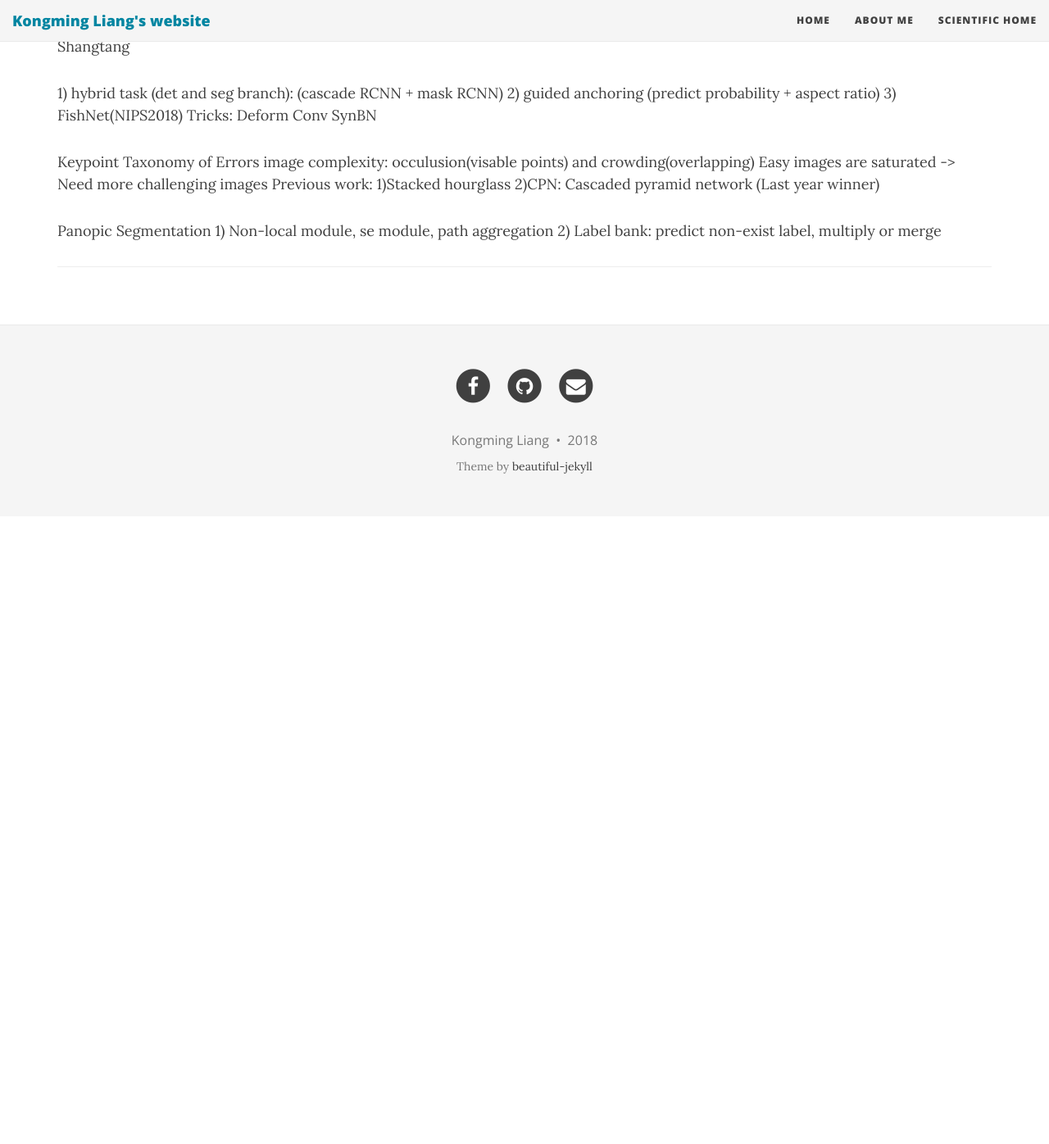
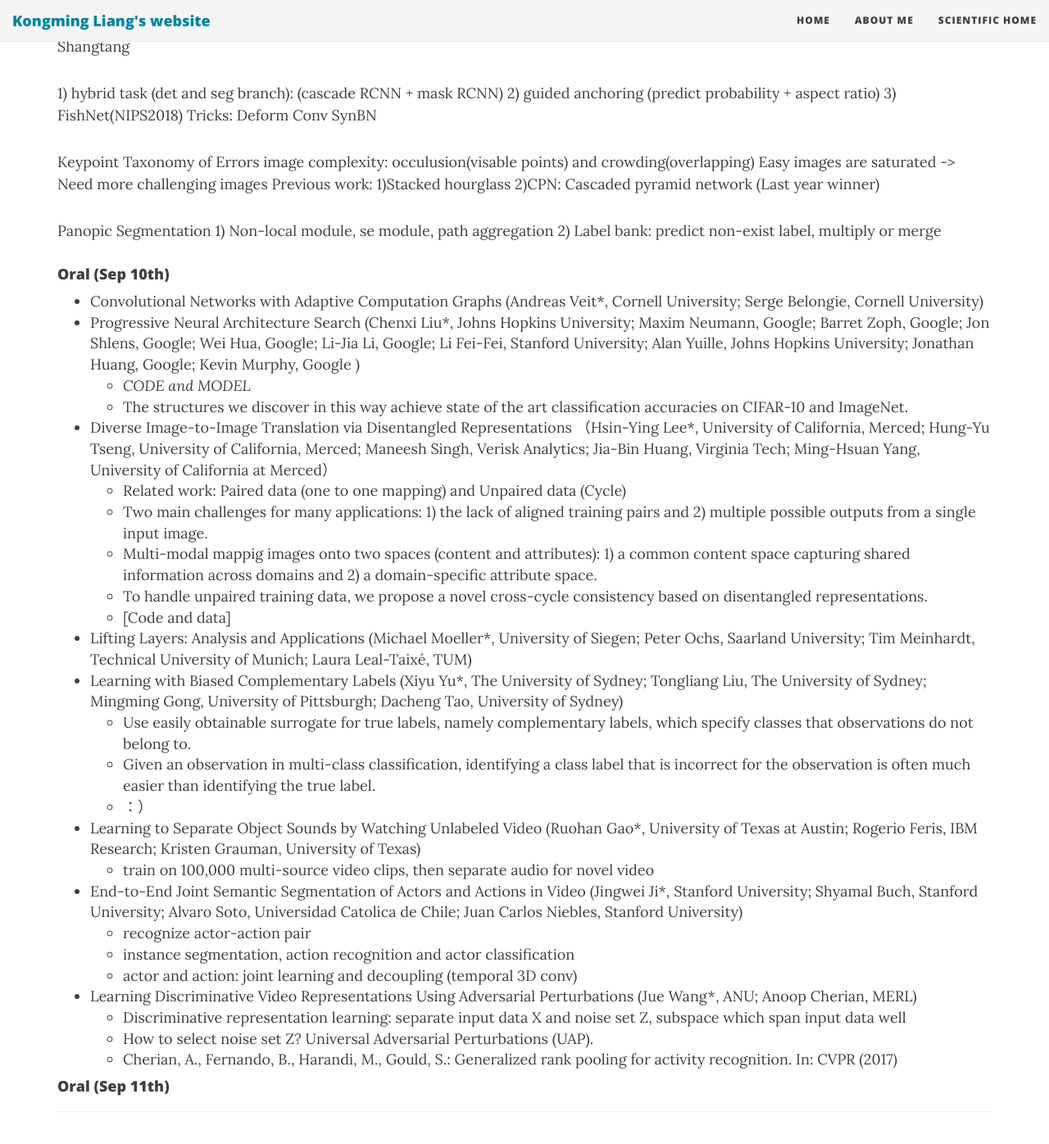
Before and after one commit to GriffinLiang/griffinliang.github.com, a Jekyll site: the page built from _posts/2018-09-08-ECCV.md, in a window 1280 px wide and 1400 px high, scrolled down 602 px. Shown: the top 1396 px of the window at 82% size. Built offline with Jekyll 4.4.1, drawn with Linux system fonts in a browser that asks for light colours; nearby versions of some CDN libraries; before the commit the page ends 1232 px from its top, so only the background shows below that.

Commit message:
Update 2018-09-08-ECCV.md

```diff
--- a/_posts/2018-09-08-ECCV.md
+++ b/_posts/2018-09-08-ECCV.md
@@ -51,4 +51,36 @@ Panopic Segmentation
 1) Non-local module, se module, path aggregation
 2) Label bank: predict non-exist label, multiply or merge
 
+#### Oral (Sep 10th)
+- Convolutional Networks with Adaptive Computation Graphs (Andreas Veit*, Cornell University; Serge Belongie, Cornell University)
+- Progressive Neural Architecture Search (Chenxi Liu*, Johns Hopkins University; Maxim Neumann, Google; Barret Zoph, Google; Jon Shlens, Google; Wei Hua, Google; Li-Jia Li, Google; Li Fei-Fei, Stanford University; Alan Yuille, Johns Hopkins University; Jonathan Huang, Google; Kevin Murphy, Google
+)
+  - *CODE and MODEL*
+  - The structures we discover in this way achieve state of the art classification accuracies on CIFAR-10 and ImageNet.
+- Diverse Image-to-Image Translation via Disentangled Representations （Hsin-Ying Lee*, University of California, Merced; Hung-Yu Tseng, University of California, Merced; Maneesh Singh, Verisk Analytics; Jia-Bin Huang, Virginia Tech; Ming-Hsuan Yang, University of California at Merced）
+  - Related work: Paired data (one to one mapping) and Unpaired data (Cycle)
+  - Two main challenges for many applications: 1) the lack of aligned training pairs and 2) multiple possible outputs from a single input image.
+  - Multi-modal mappig images onto two spaces (content and attributes): 1) a common content space capturing shared information across domains and 2) a domain-specific attribute space.
+  - To handle unpaired training data, we propose a novel cross-cycle consistency based on disentangled representations.
+  - [Code and data]
+- Lifting Layers: Analysis and Applications (Michael Moeller*, University of Siegen; Peter Ochs, Saarland University; Tim Meinhardt, Technical University of Munich; Laura Leal-Taixé, TUM)
+- Learning with Biased Complementary Labels (Xiyu Yu*, The University of Sydney; Tongliang Liu, The University of Sydney; Mingming Gong, University of Pittsburgh; Dacheng Tao, University of Sydney)
+  - Use easily obtainable surrogate for true labels, namely complementary
+labels, which specify classes that observations do not belong to.
+  - Given an observation in multi-class classification, identifying a class label that is incorrect for the observation is often much easier than identifying the true label.
+  - ：）
+ - Learning to Separate Object Sounds by Watching Unlabeled Video (Ruohan Gao*, University of Texas at Austin; Rogerio Feris, IBM Research; Kristen Grauman, University of Texas)
+   - train on 100,000 multi-source video clips, then separate audio for novel video
+ - End-to-End Joint Semantic Segmentation of Actors and Actions in Video (Jingwei Ji*, Stanford University; Shyamal Buch, Stanford University; Alvaro Soto, Universidad Catolica de Chile; Juan Carlos Niebles, Stanford University)
+   - recognize actor-action pair
+   - instance segmentation, action recognition and actor classification
+   - actor and action: joint learning and decoupling (temporal 3D conv)
+- Learning Discriminative Video Representations Using Adversarial Perturbations (Jue Wang*, ANU; Anoop Cherian, MERL)
+  - Discriminative representation learning: separate input data X and noise set Z, subspace which span input data well
+  - How to select noise set Z? Universal Adversarial Perturbations (UAP).
+  - Cherian, A., Fernando, B., Harandi, M., Gould, S.: Generalized rank pooling for
+activity recognition. In: CVPR (2017)
+
+#### Oral (Sep 11th)
+
 ---
```
